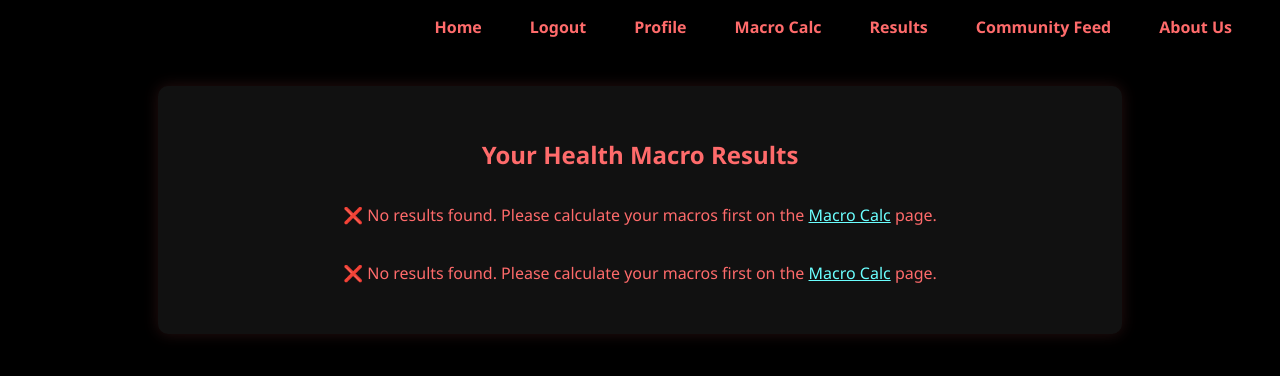
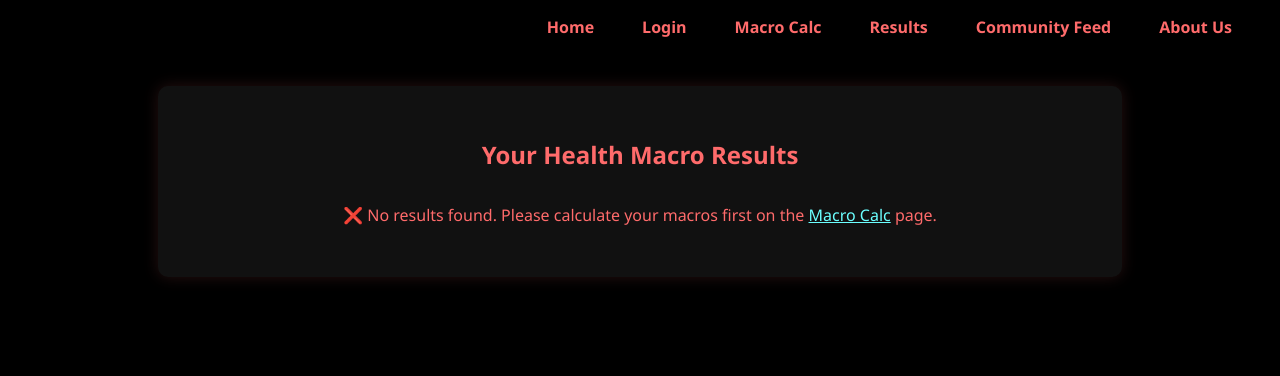
Before and after one commit to noahgibson710/CITS3403-project, a Flask app: page /results in a window 1280 px wide. Shown: the top 376 px of the page. Run offline with Flask 3, Linux system fonts and the light colour scheme; the visitor is signed in with stand-in values (Sample User, id 1); parts of the project's set-up code (start-up, migrations or seed data) failed here and were passed over.

Commit message:
reintroducing unmerged bugfixes from yesterday

```diff
--- a/app/routes.py
+++ b/app/routes.py
@@ -63,6 +63,7 @@ def profile():
     return render_template("profile.html", user=current_user, macro_posts=macro_posts)
 
 @app.route('/delete_macro_post/<int:post_id>', methods=['POST'])
+@login_required
 def delete_macro_post(post_id):
     post = MacroPost.query.get_or_404(post_id)
     # Delete all feed posts that reference this macro post
@@ -83,12 +84,6 @@ def feed():
                 )
                 .order_by(FeedPost.timestamp.desc())
                 .all())
-    # feed_posts = FeedPost.query.order_by(FeedPost.timestamp.desc()).all()
-    # posts = MacroPost.query.order_by(MacroPost.timestamp.desc()).all()
-
-    # Get user's macro posts for the dropdown
-    # user_macros = MacroPost.query.filter_by(user_id=current_user.id).order_by(MacroPost.timestamp.desc()).all()
-
     return render_template("community.html",  posts=posts)
 
 @login_required
@@ -165,21 +160,6 @@ def save_results():
     db.session.commit()
     return jsonify({"message": "Macro results saved successfully"}), 200
 
-# @app.route('/share_to_feed', methods=['POST'])
-# @login_required
-# def share_to_feed():
-#     if request.method == 'POST':
-#         content = request.form['content']
-#         timestamp = datetime.utcnow()
-#         user_id = current_user.id
-
-#         new_post = FeedPost(content=content, timestamp=timestamp, user_id=user_id)
-#         db.session.add(new_post)
-#         db.session.commit()
-
-#         flash("Post shared successfully", 'success')
-#         return redirect(url_for('feed'))
-
 @app.route('/update_profile_info', methods=['POST'])
 @login_required
 def update_profile_info():
--- a/app/static/js/results.js
+++ b/app/static/js/results.js
@@ -74,10 +74,6 @@ document.addEventListener("DOMContentLoaded", () => {
       });
     }
   } else {
-    // Only show the message if there is no macro history on the page
-    if (!document.querySelector('.macro-history')) {
-      container.innerHTML = "<p style='color:#ff6b6b;'>❌ No results found. Please calculate your macros first on the <a href='/calculator' style='color:#6bffff; text-decoration:underline;'>Macro Calc</a> page.</p>";
-    }
     // Hide the save button if there's nothing to save
     if (saveWrapper) saveWrapper.style.display = "none";
   }
--- a/app/templates/base.html
+++ b/app/templates/base.html
@@ -5,6 +5,7 @@
   <title>Health Macro Calculator - Home</title>
   <meta name="viewport" content="width=device-width, initial-scale=1.0" />
   <link rel="stylesheet" href="./static/css/style.css" />
+  <link rel="icon" type="image/png" href="{{ url_for('static', filename='images/web_favicon.png') }}">
   <script src="{{ url_for('static', filename='js/darkmode.js') }}" defer></script>
 </head>
 
@@ -15,13 +16,11 @@
     <nav>
       <ul>
         <li><a href="{{ url_for('home') }}">Home</a></li>
-        {% if "user" in session %}
+        {% if current_user.is_authenticated %}
           <li><a href="{{ url_for('logout') }}">Logout</a></li>
-        {% endif %}
-        {% if "user" not in session %}
+          <li><a href="{{ url_for('profile') }}">Profile</a></li>
+        {% else %}
           <li><a href="{{ url_for('login') }}">Login</a></li>
-        {% else %}
-          <li><a href="{{ url_for('profile') }}">Profile</a></li>
         {% endif %}
         <li><a href="{{ url_for('calculator') }}">Macro Calc</a></li>
         <li><a href="{{ url_for('results') }}">Results</a></li>
```
Also changed, not shown: app/templates/home.html (+0 -19 lines), app/static/js/signup.js (renamed from app/static/signup.js), instance/users.db.
